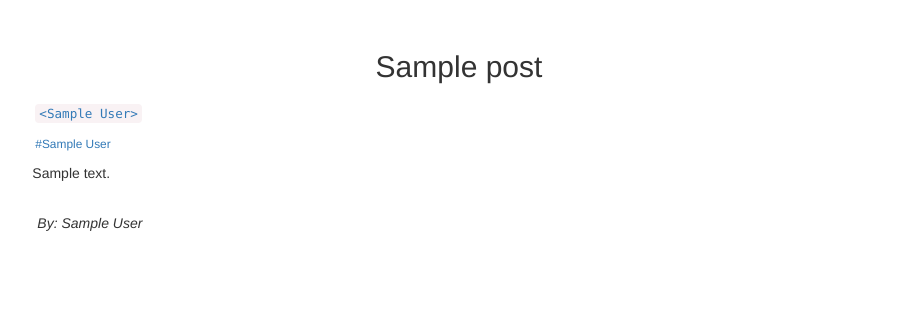
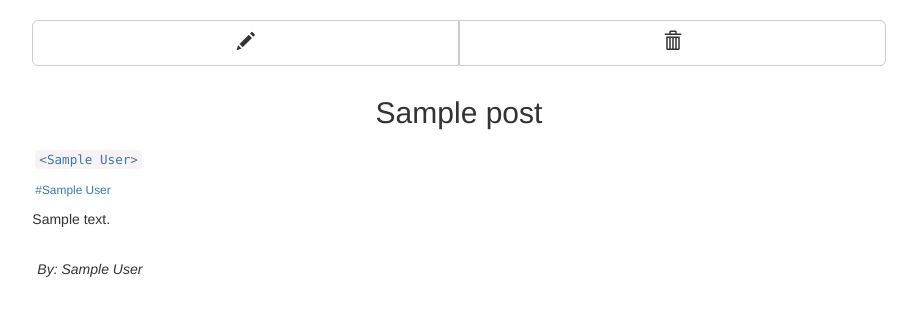
Before and after one commit to benhoyle/website, a Flask app: a page that uses wordpress_converter/templates/post.html in a window 1280 px wide. Shown: the part 51-367 px from the top of the page, without its empty margins (181-1098 px from the left). Run offline with Flask 2, Linux system fonts and the light colour scheme; a user stored in the database is signed in; tables that the repository leaves empty hold one stand-in row (values such as "Sample post"); some libraries are stand-ins or nearby versions.

Commit message:
Edit and Delete link buttons

```diff
--- a/wordpress_converter/templates/post.html
+++ b/wordpress_converter/templates/post.html
@@ -4,9 +4,19 @@
 
 <div id="postpage" class="row">
     <div id="postcontainer" class="col-xs-offset-1 col-lg-offset-2 col-xs-10 col-lg-8">
-        <h2 id="title" class="text-center top-padding">
-            {{ post.display_title }}
-        </h2>
+        {% if g.user.is_authenticated %}
+        <div id="edit_delete" class="row">
+            <div class="btn-group btn-group-justified btn-group-lg">
+                <a href="{{ url_for('edit_post', nicename=post.nicename) }}" class="btn btn-default" ><span class="glyphicon glyphicon-pencil"></span></a>
+                <a href="{{ url_for('delete_post', nicename=post.nicename) }}" class="btn btn-default"><span class="glyphicon glyphicon-trash"></span></a>
+            </div>
+        </div>
+        {% endif %}
+        <div id="title_row" class="row">
+            <h2 id="title" class="text-center top-padding">
+                {{ post.display_title }}
+            </h2>
+        </div>
         <div id="categories" class="row top-padding">
             {% for category in post.categories %}
             <code class="category-margin"><a href={{url_for('category_postwall', category_nicename=category.nicename)}}>&lt;{{ category.display_name }}&gt;</a></code>
--- a/wordpress_converter/webserver.py
+++ b/wordpress_converter/webserver.py
@@ -76,7 +76,7 @@ def login():
 @login_required
 def logout():
     logout_user()
-    return redirect(url_for('login'))
+    return redirect(url_for('show_posts'))
 
 @app.route('/posts', methods=['GET'])
 @app.route('/', methods=['GET'])
@@ -87,6 +87,8 @@ def show_posts():
 @app.route('/posts/<nicename>', methods=['GET'])
 def post(nicename):
     post = Post.query.filter(Post.nicename == nicename).first()
+    if not post:
+        return redirect(url_for('show_posts'))
     return render_template('post.html', post=post)
 
 @app.route('/posts/<nicename>/edit', methods=['GET', 'POST'])
```
